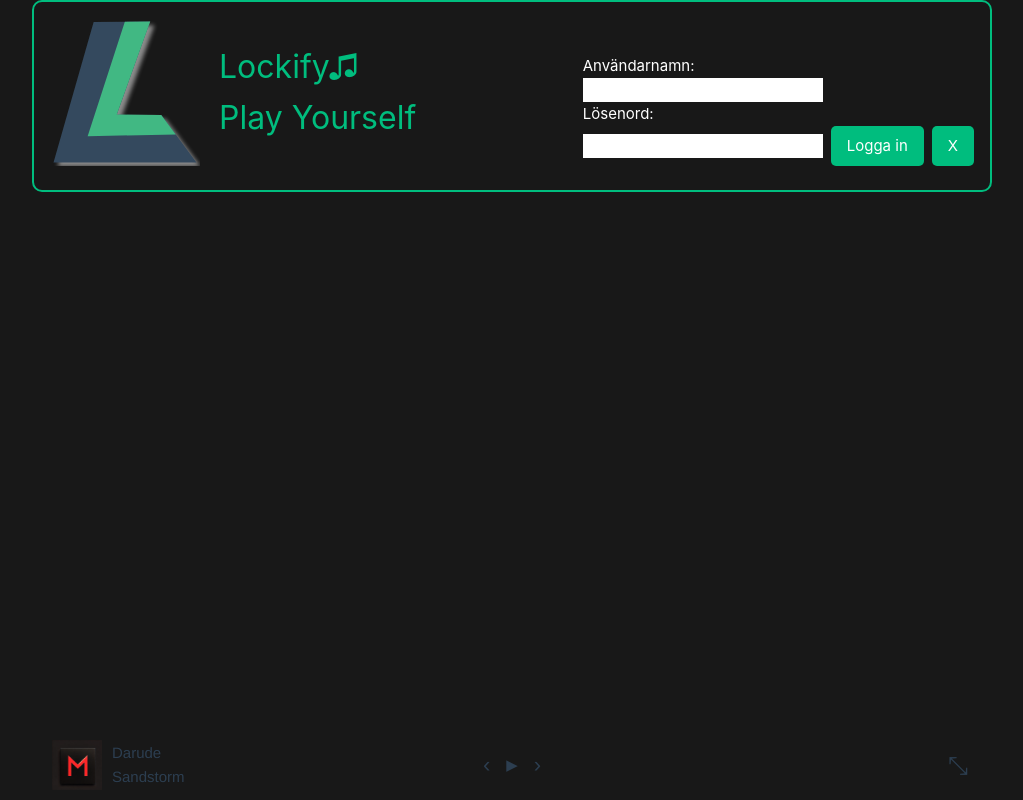
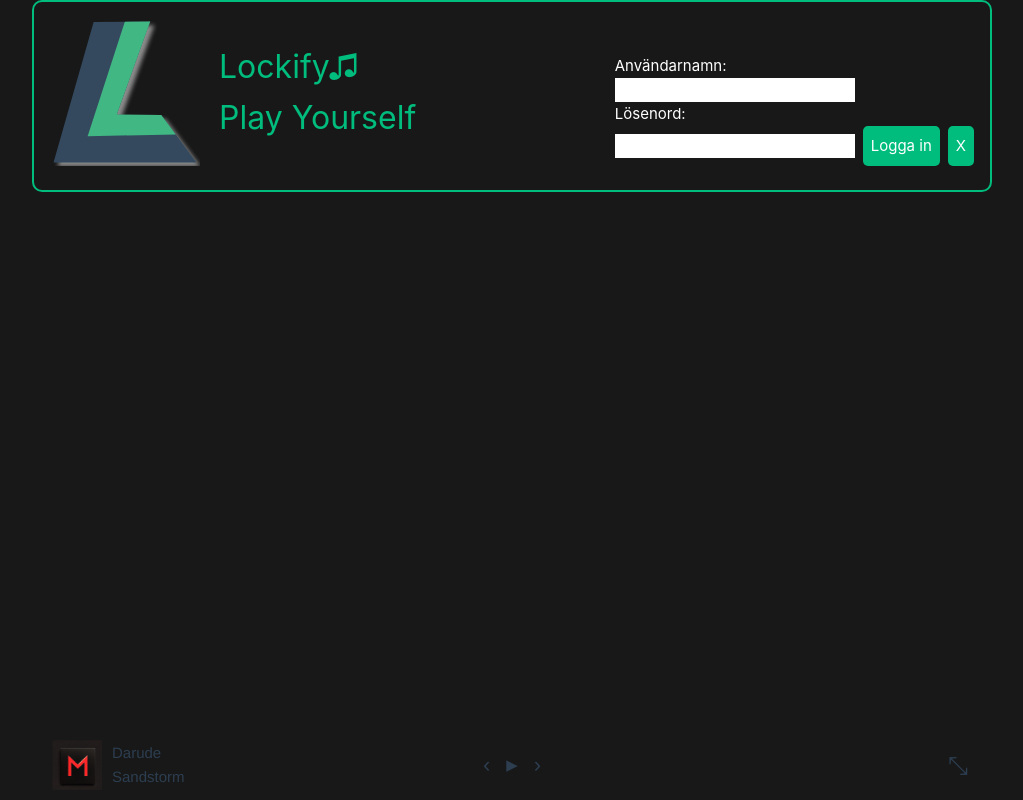
Before and after one commit to Terper/lockify, a Vue app: page / in a window 1280 px wide. Shown: the whole page, without its empty margins (128-1151 px from the left). Built offline with nearby package versions, Linux system fonts and the light colour scheme.

Commit message:
Fix: login button styling

```diff
--- a/src/components/Header.vue
+++ b/src/components/Header.vue
@@ -49,7 +49,7 @@ export default {
 };
 </script>
 
-<style>
+<style scoped>
 .header {
     overflow: hidden;
     border: 2px solid hsla(160, 100%, 37%, 1);
@@ -86,10 +86,10 @@ export default {
     margin: 0;
 }
 
-.menu-btn, .ai-btn, .login-btn {
+.menu-btn, .ai-btn, :deep(.login-btn) {
     margin-left: 0.5rem;
     margin-top: auto;
-    padding: 0.5rem 1rem;
+    padding: 0.5rem;
     background-color: hsla(160, 100%, 37%, 1);
     color: white;
     border: none;
@@ -98,7 +98,7 @@ export default {
     transition: background-color 0.3s ease;
 }
 
-.menu-btn:hover, .ai-btn:hover {
+.menu-btn:hover, .ai-btn:hover, :deep(.login-btn:hover) {
     background-color: hsla(160, 100%, 37%, 0.8);
 }
 
--- a/src/components/Login.vue
+++ b/src/components/Login.vue
@@ -27,7 +27,7 @@ export default {
     }, methods: {
         processCredentials() {
             if (this.isVisible === false) {
-                console.log("clearing");
+                console.log("Clearing credentials");
                 this.username = '';
                 this.password = ''
             }
```
